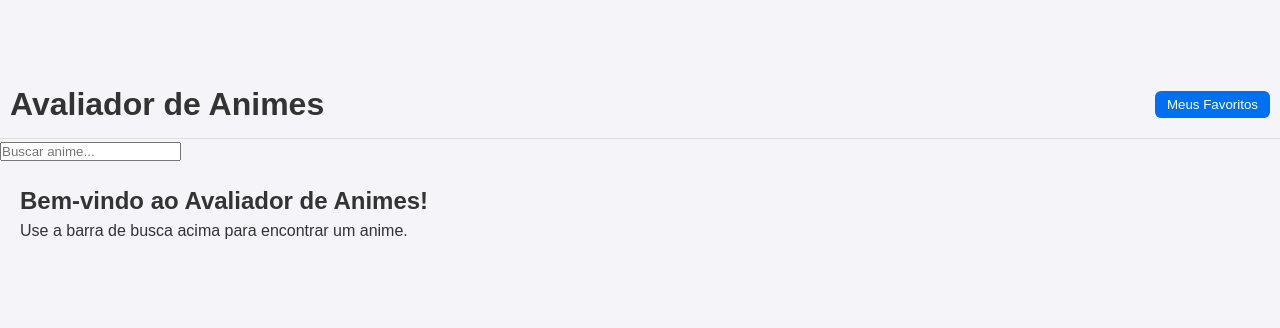
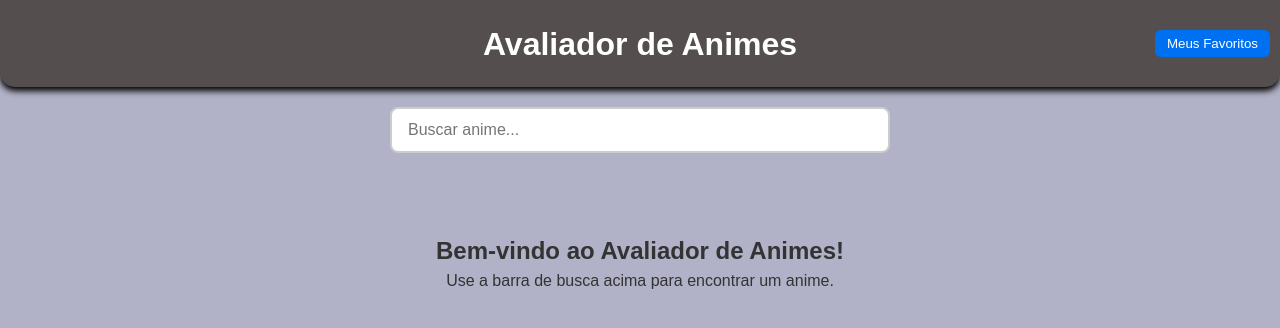
Before and after one commit to PWMHunters/ProjetoWEB01, a Next.js app in the folder my-anime-review/: page / in a window 1280 px wide. Shown: the top 328 px of the page. Built offline with nearby package versions, Linux system fonts and the light colour scheme.

Commit message:
centralizado

```diff
--- a/my-anime-review/src/app/components/SearchBar.js
+++ b/my-anime-review/src/app/components/SearchBar.js
@@ -32,8 +32,9 @@ export default function SearchBar() {
     return () => clearTimeout(delayDebounce);
   }, [query]);
 
+  /* antes era search-container*/
   return (
-    <div className="search-container">
+    <div className="search-bar">
       <input
         type="text"
         placeholder="Buscar anime..."
--- a/my-anime-review/src/app/layout.js
+++ b/my-anime-review/src/app/layout.js
@@ -1,14 +1,31 @@
 import SearchBar from "./components/SearchBar";
-import "../styles/styles.css"; // seu CSS
+import "../styles/styles.css"; // nosso CSS
 
 export default function RootLayout({ children }) {
   return (
     <html lang="pt-BR">
       <body>
         {/* Cabeçalho */}
-        <header style={{ display: "flex", justifyContent: "space-between", alignItems: "center", padding: "10px", borderBottom: "1px solid #ddd" }}>
-          <h1 style={{ margin: 0 }}>Avaliador de Animes</h1>
-          <div>
+        <header style={{
+          position: "relative",
+          padding: "30px 10px",
+          boxShadow: "0px 4px 6px #000000ff",
+          textAlign: "center",
+          backgroundColor: "#554e4eff",
+          borderBottomLeftRadius: "15px",
+          borderBottomRightRadius: "15px",
+          }}>
+          <h1 style={{
+            margin: 0,
+            position: "absolute",
+            left: "50%",
+            top: "50%",
+            transform: "translate(-50%, -50%)",
+            color: "#ffffffff",
+            }}>
+            Avaliador de Animes
+            </h1>
+          <div style={{ textAlign: "right" }}>
             <a href="/favorites">
               <button
                 style={{
--- a/my-anime-review/src/styles/styles.css
+++ b/my-anime-review/src/styles/styles.css
@@ -7,10 +7,15 @@
 }
 
 body {
-  background-color: #f4f4f9;
+  background-color: #b1b1c7;
   color: #333;
   line-height: 1.5;
-  padding-top: 70px; /* espaço p/ navbar fixa */
+  /*padding-top: 70px; /* espaço p/ navbar fixa */
+}
+
+.home {
+  text-align: center; /* entraliza todo o texto dentro */
+  margin-top: 40px;   /* adiciona um espaço acima pra não colar na busca */
 }
 
 /* NAVBAR */
@@ -47,7 +52,7 @@ body {
 .search-bar {
   width: 100%;
   max-width: 500px;
-  margin-bottom: 30px;
+  margin: 20px auto;
 }
 
 .search-bar input {
```
